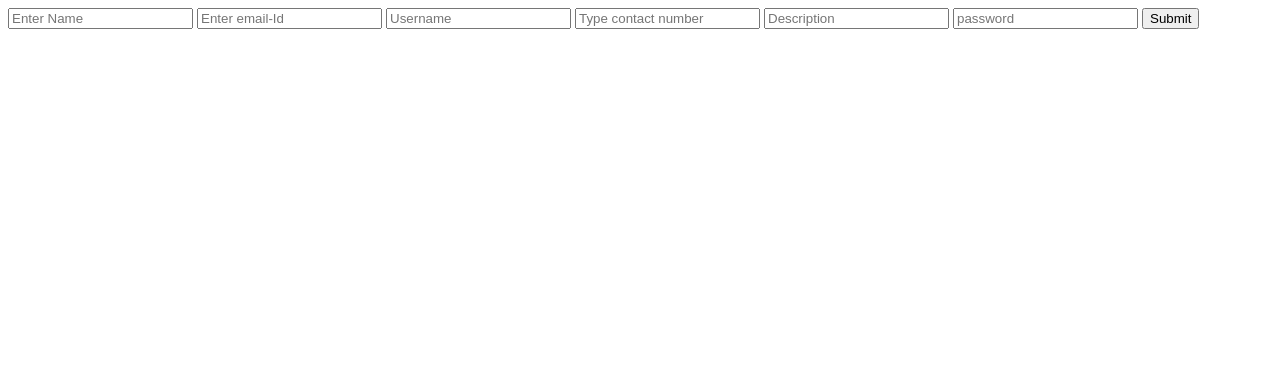
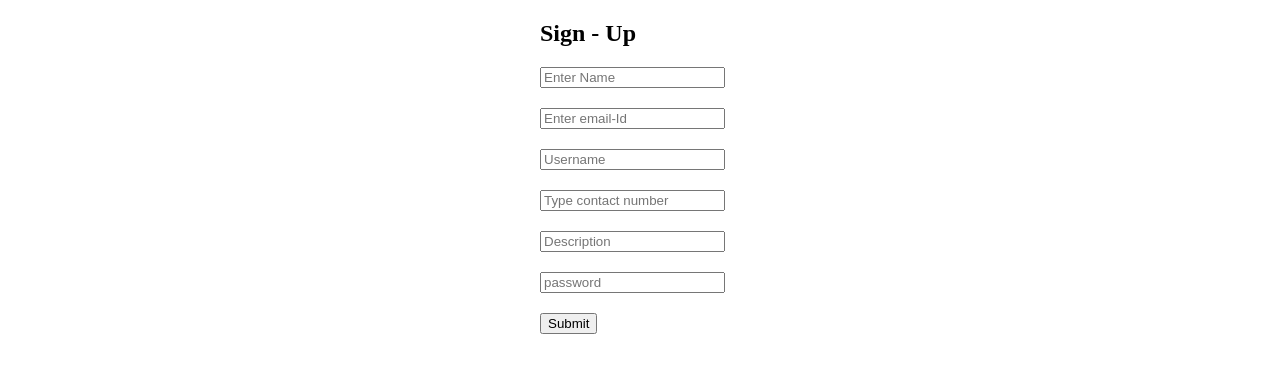
Before and after one commit to abhishek-0607/08-nov, a plain HTML site: page signup.html in a window 1280 px wide. Drawn offline with Linux system fonts and the light colour scheme.

Commit message:
Update signup.html

```diff
--- a/signup.html
+++ b/signup.html
@@ -4,10 +4,20 @@
     <meta charset="UTF-8">
     <meta http-equiv="X-UA-Compatible" content="IE=edge">
     <meta name="viewport" content="width=device-width, initial-scale=1.0">
-    <title>Document</title>
+    <title>Sign - Up</title>
+    <style>
+        #signup{
+            width:200px;
+            margin:auto;
+        }
+        input{
+            margin-bottom: 20px;
+        }
+    </style>
 </head>
 <body>
     <div id="signup">
+        <h2>Sign - Up</h2>
         <form onsubmit="Signup(event)" id="sign-up-form">
             <input id="name" type="text" placeholder="Enter Name">
             <input id="email" type="email" placeholder="Enter email-Id">
```
